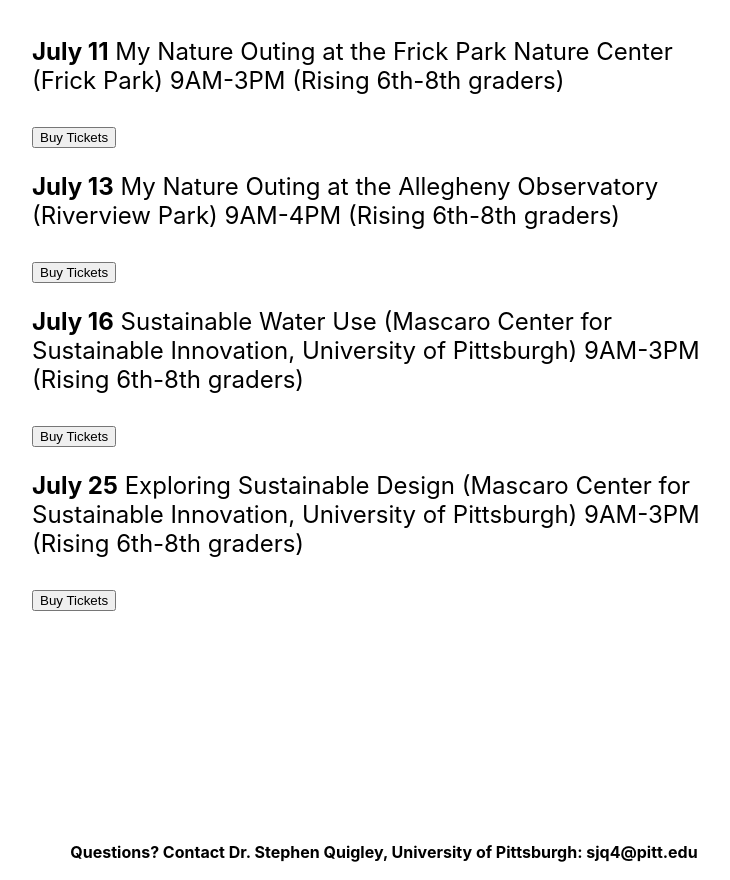
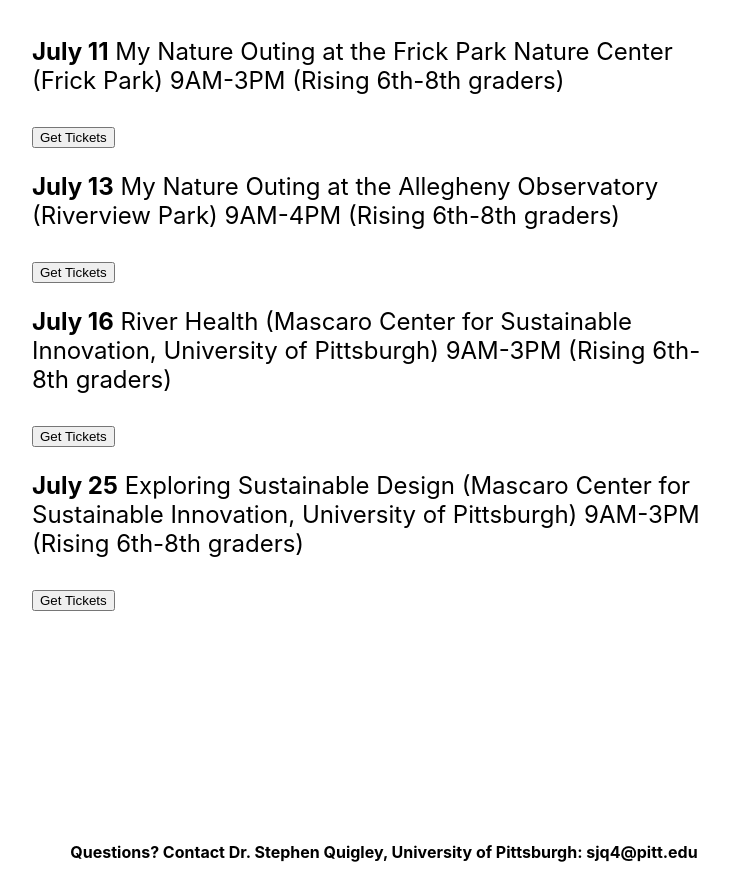
Before and after one commit to Youth-Science-Communication-Workshop/2024, a plain HTML site: page index.html in a window 1280 px wide. Shown: the part 1700-2580 px from the top of the page, without its empty margins (256-986 px from the left). Drawn offline with Linux system fonts and the light colour scheme; a script that the page names is missing.

Commit message:
Add files via upload

```diff
--- a/index.html
+++ b/index.html
@@ -57,7 +57,7 @@
 <!-- Noscript content for added SEO -->
 <noscript><a href="https://www.eventbrite.com/e/my-nature-outing-for-rising-6-8th-graders-frick-park-nature-center-tickets-928469215417" rel="noopener noreferrer" target="_blank">Buy Tickets on Eventbrite</a></noscript>
 <!-- You can customize this button any way you like -->
-<button id="eventbrite-widget-modal-trigger-928469215417" type="button">Buy Tickets</button>
+<button id="eventbrite-widget-modal-trigger-928469215417" type="button">Get Tickets</button>
 
 <script src="https://www.eventbrite.com/static/widgets/eb_widgets.js"></script>
 
@@ -78,7 +78,7 @@
 <!-- Noscript content for added SEO -->
 <noscript><a href="https://www.eventbrite.com/e/my-nature-outing-for-rising-6-8th-graders-allegheny-observatory-tickets-928475775037" rel="noopener noreferrer" target="_blank">Buy Tickets on Eventbrite</a></noscript>
 <!-- You can customize this button any way you like -->
-<button id="eventbrite-widget-modal-trigger-928475775037" type="button">Buy Tickets</button>
+<button id="eventbrite-widget-modal-trigger-928475775037" type="button">Get Tickets</button>
 
 <script src="https://www.eventbrite.com/static/widgets/eb_widgets.js"></script>
 
@@ -95,12 +95,12 @@
         onOrderComplete: exampleCallback
     });
 </script>
-<p><b>July 16</b> Sustainable Water Use (Mascaro Center for Sustainable Innovation, University of Pittsburgh) 9AM-3PM (Rising 6th-8th graders)
+<p><b>July 16</b> River Health (Mascaro Center for Sustainable Innovation, University of Pittsburgh) 9AM-3PM (Rising 6th-8th graders)
 </p>
 <!-- Noscript content for added SEO -->
 <noscript><a href="https://www.eventbrite.com/e/sustainable-water-use-for-rising-6-8th-graders-mascaro-center-tickets-928485253387" rel="noopener noreferrer" target="_blank">Buy Tickets on Eventbrite</a></noscript>
 <!-- You can customize this button any way you like -->
-<button id="eventbrite-widget-modal-trigger-928485253387" type="button">Buy Tickets</button>
+<button id="eventbrite-widget-modal-trigger-928485253387" type="button">Get Tickets</button>
 
 <script src="https://www.eventbrite.com/static/widgets/eb_widgets.js"></script>
 
@@ -123,7 +123,7 @@
 <!-- Noscript content for added SEO -->
 <noscript><a href="https://www.eventbrite.com/e/exploring-sustainable-design-for-rising-6-8th-graders-mascaro-center-tickets-928477510227" rel="noopener noreferrer" target="_blank">Buy Tickets on Eventbrite</a></noscript>
 <!-- You can customize this button any way you like -->
-<button id="eventbrite-widget-modal-trigger-928477510227" type="button">Buy Tickets</button>
+<button id="eventbrite-widget-modal-trigger-928477510227" type="button">Get Tickets</button>
 
 <script src="https://www.eventbrite.com/static/widgets/eb_widgets.js"></script>
 
```
